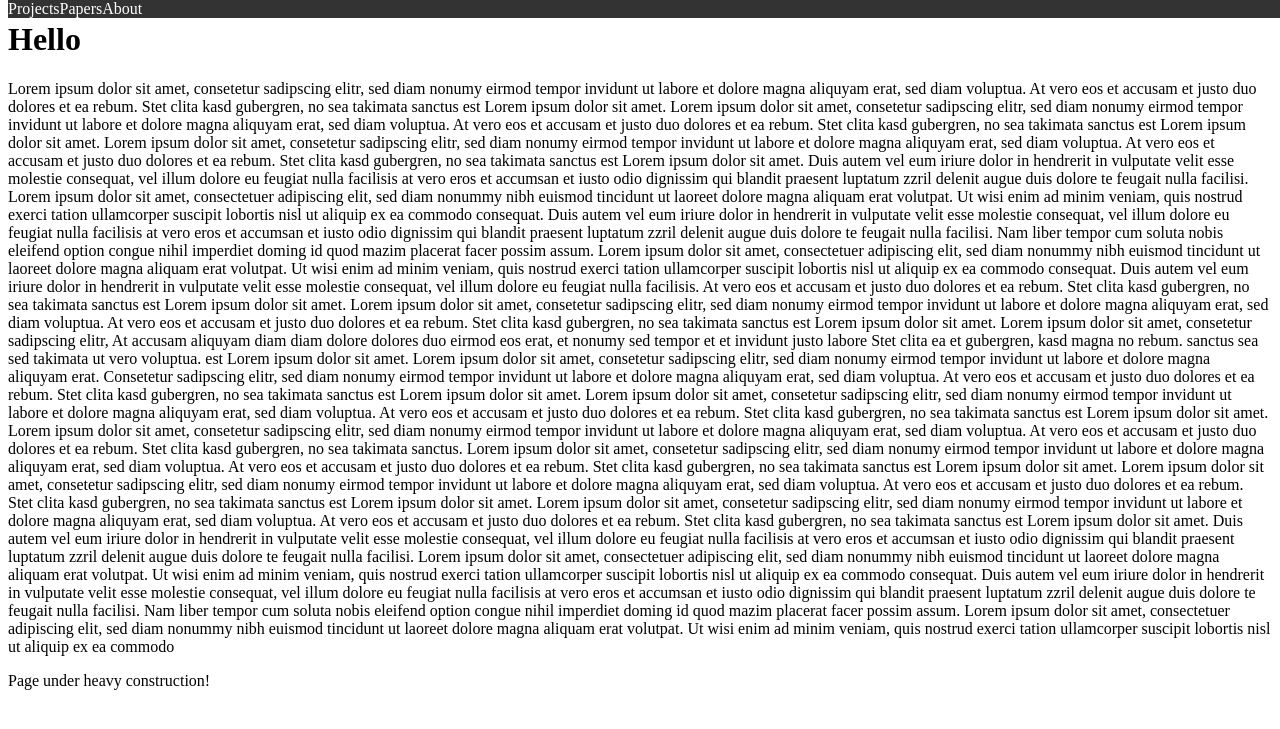
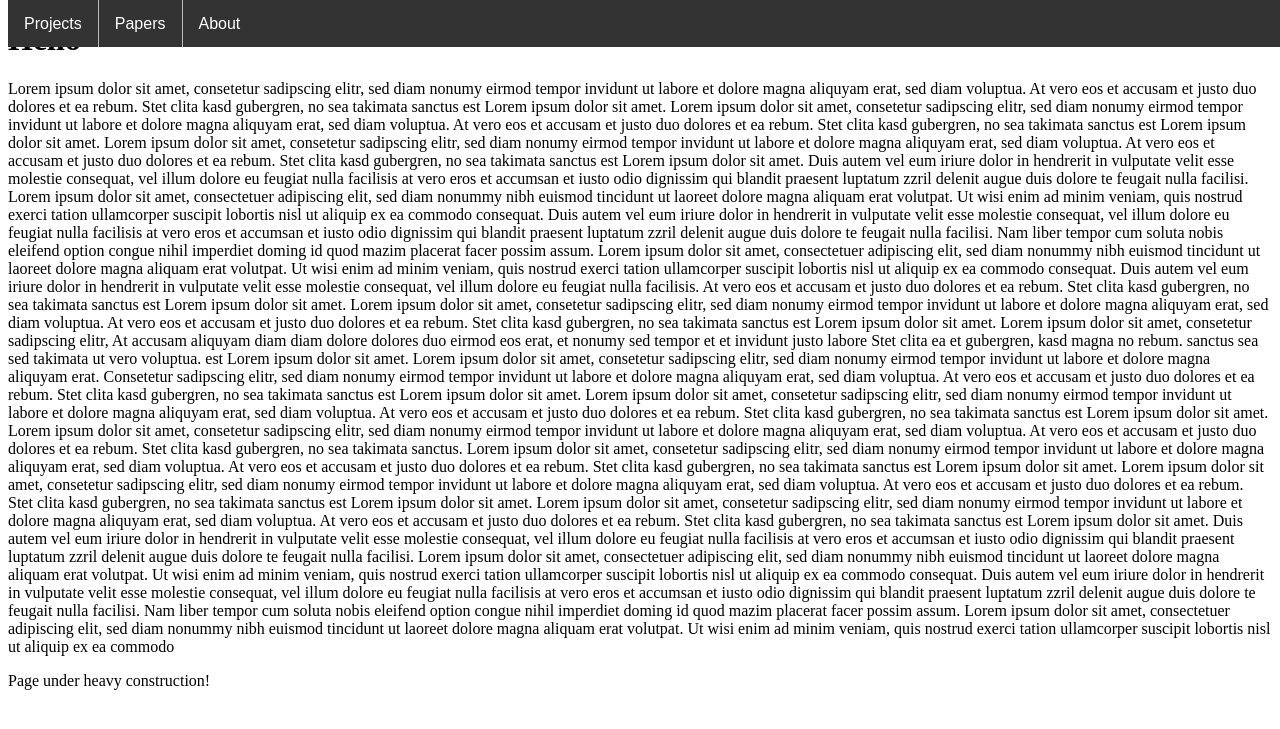
Before and after one commit to raphaelmenges/raphaelmenges.github.io, a Jekyll site: the page built from index.html, in a window 1280 px wide. Shown: the top 729 px of the page. Built offline with Jekyll 4.4.1, drawn with Linux system fonts in a browser that asks for light colours.

Commit message:
Styling navigation bar.

```diff
--- a/css/main.css
+++ b/css/main.css
@@ -1,21 +1,28 @@
 .navbar {
+	position: fixed;
+	font-family: Arial, Helvetica, sans-serif;
 	list-style-type: none;
+	top: 0;
+	width: 100%;
 	margin: 0;
 	padding: 0;
 	overflow: hidden;
 	background-color: #333;
-	position: fixed;
-	top: 0;
-	width: 100%;
 }
 
 .navbar li {
+	padding: 11pt 12pt;
 	float: left;
 	display: block;
+	border-right: 1px solid #bbb;
 }
 
 .navbar li:hover {
 	background-color: #111;
+}
+
+.navbar li:last-child {
+    border-right: none;
 }
 
 .navbar a {
```
